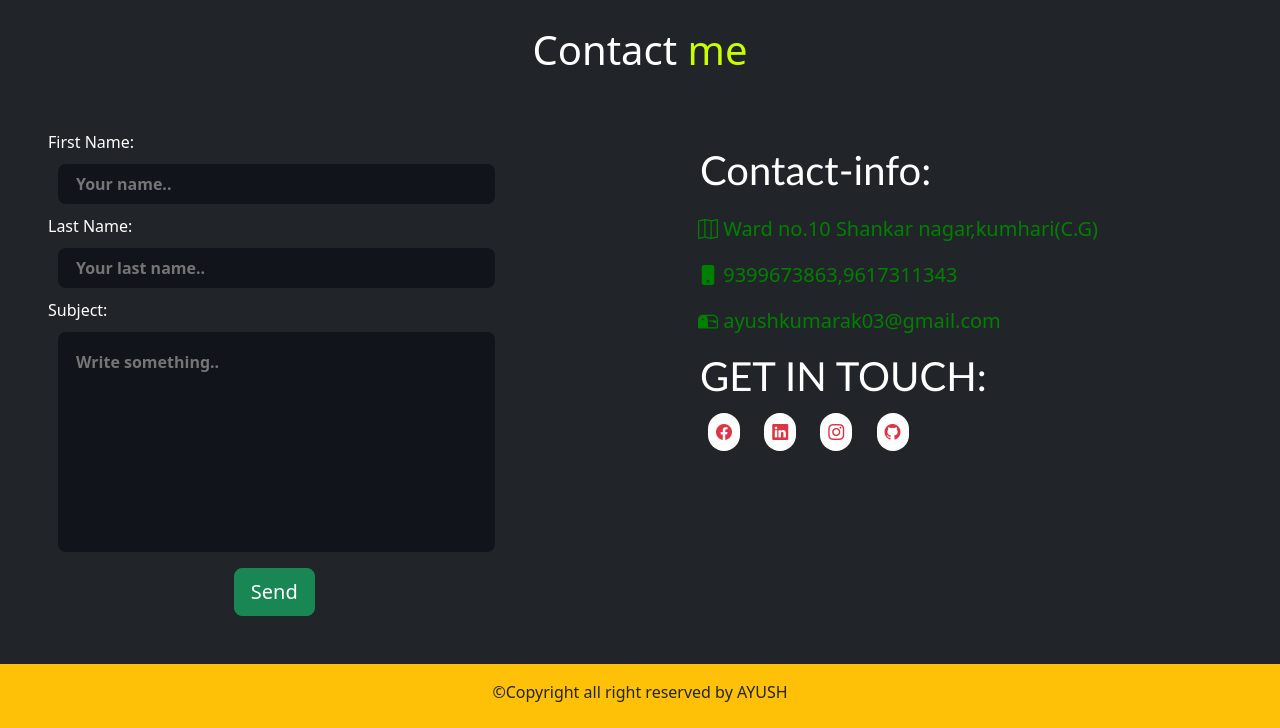
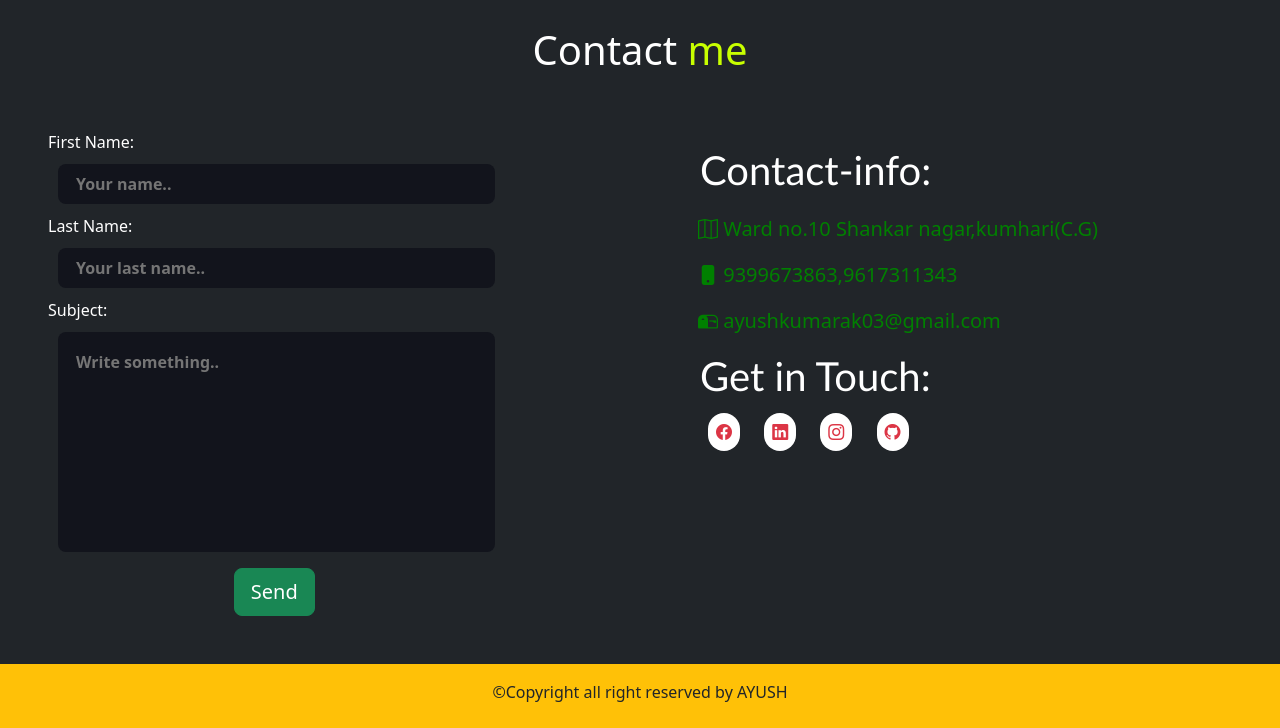
Before and after one commit to Ayushkumar0503/My_portfolio, a website: page index.html in a window 1280 px wide. Shown: the part 2749-3477 px from the top of the page. Drawn offline with nearby package versions, Linux system fonts and the light colour scheme.

Commit message:
text changes

```diff
--- a/index.html
+++ b/index.html
@@ -673,7 +673,7 @@
                 <div class="mb-3"><a href="#"><span class="bi bi-mailbox2 ">&nbsp;ayushkumarak03@gmail.com</span></a></div>
               </div>
             </div>
-            <h1 style="font-family:'Trebuchet MS', 'Lucida Sans Unicode', 'Lucida Grande', 'Lucida Sans', Arial, sans-serif;">GET IN TOUCH:</h1>
+            <h1 style="font-family:'Trebuchet MS', 'Lucida Sans Unicode', 'Lucida Grande', 'Lucida Sans', Arial, sans-serif;">Get in Touch:</h1>
            <ul class="social-links ms-3  ">
             <a href=""><span class="bi bi-facebook text-danger text-center"></span></a>
             <a href="https://www.linkedin.com/in/ayush-kumar-28a312219/"><span class="bi bi-linkedin text-danger"></span></a>
```
